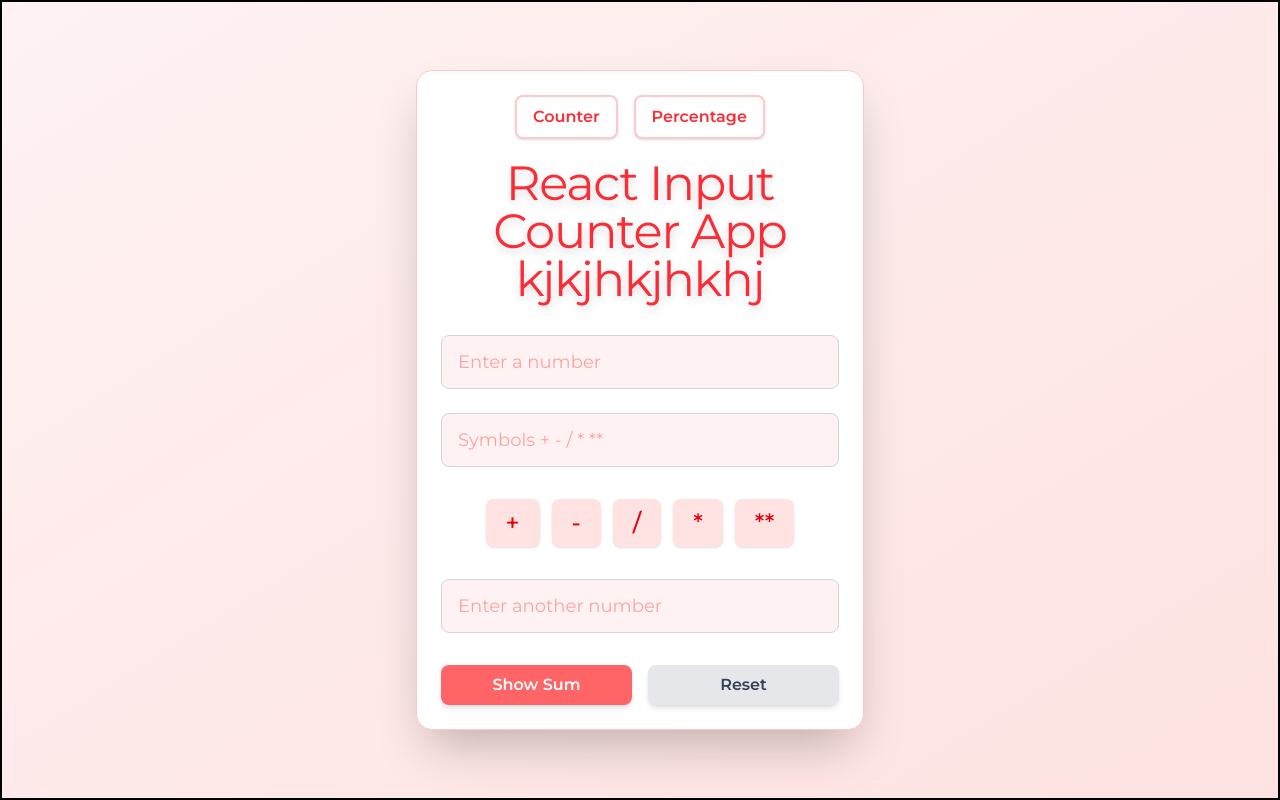
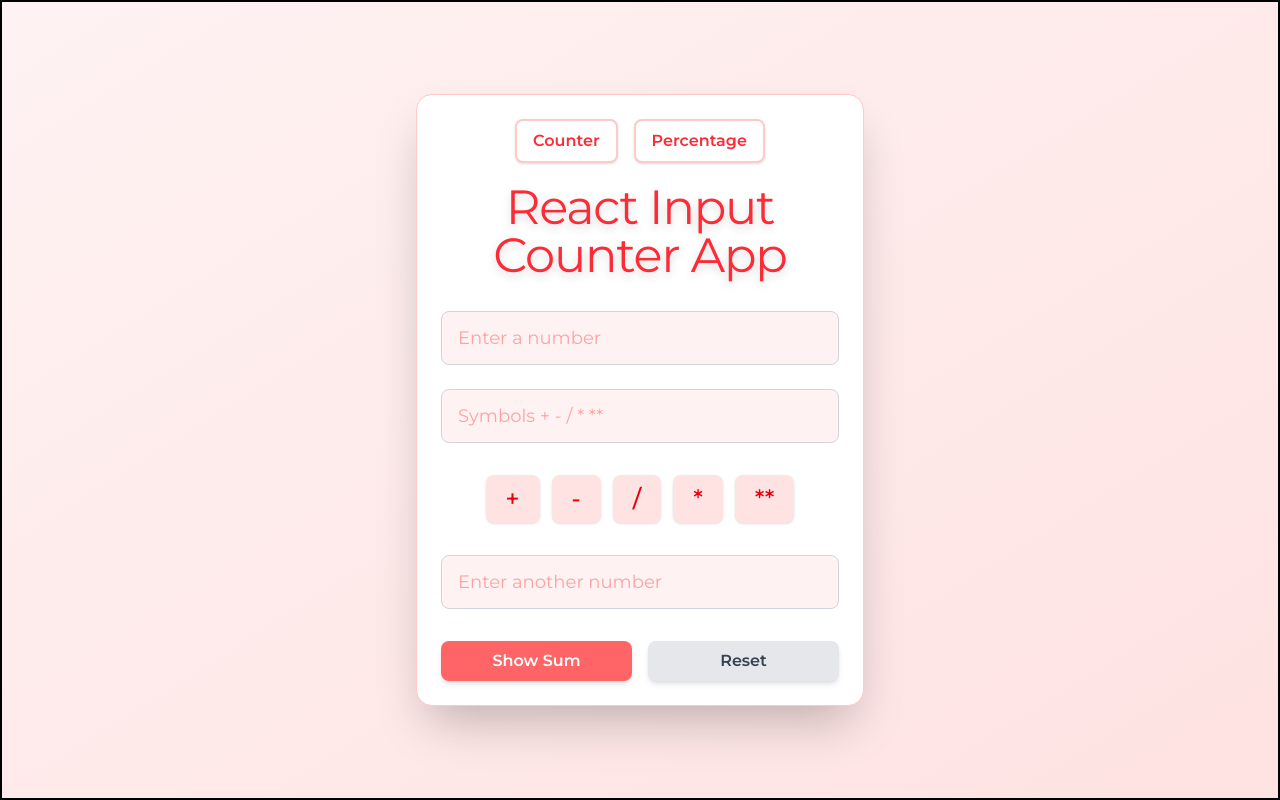
Before and after one commit to TalhaJ30/react-counter, a React (Vite) app: page / in a window 1280 px wide. Built offline with nearby package versions, Linux system fonts and the light colour scheme.

Commit message:
added change

```diff
--- a/src/Inputcounter.jsx
+++ b/src/Inputcounter.jsx
@@ -195,7 +195,7 @@
         <>
 
             <h1 className="text-3xl md:text-5xl text-red-500 font-normal text-center mb-8 tracking-tight drop-shadow-lg select-none transition-colors duration-300 hover:text-red-600">
-                React Input Counter App kjkjhkjhkhj
+                React Input Counter App
             </h1>
             <div className="flex flex-col gap-6 pl-0 pr-0">
                 {/*
```
